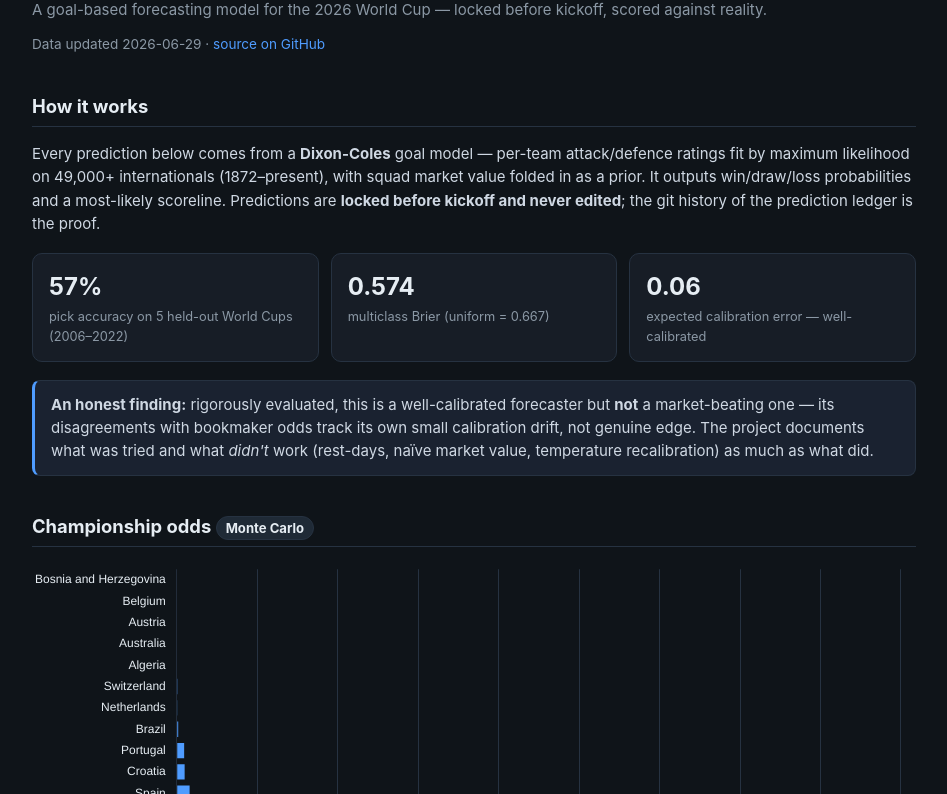
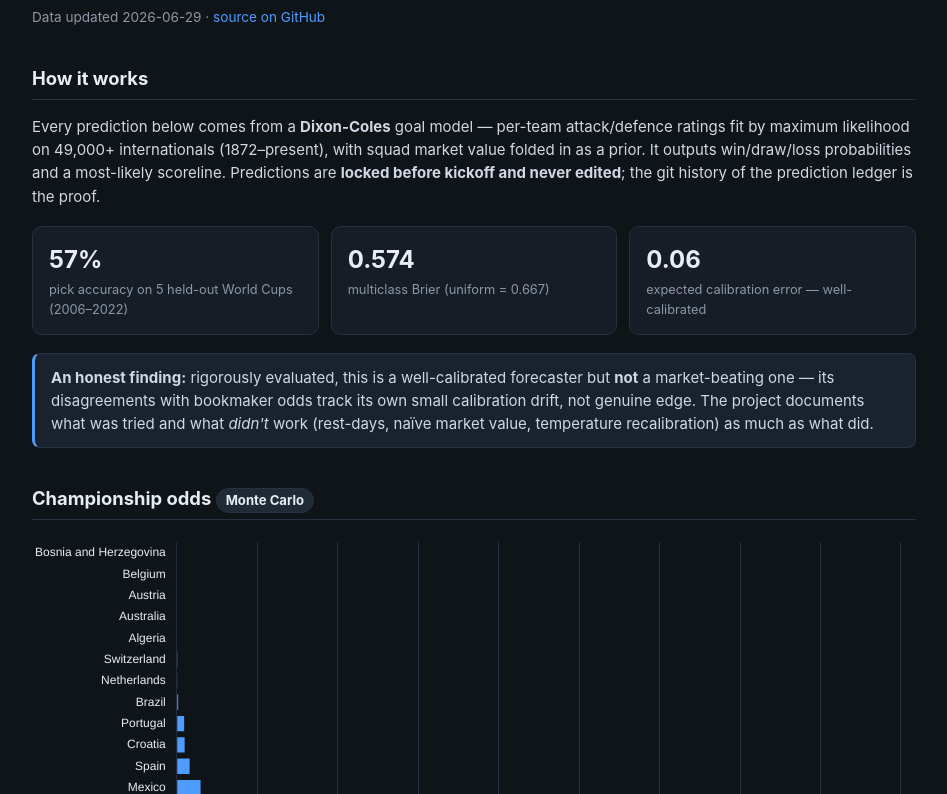
Before and after one commit to qnicondavid/World-Cup-Predictor, a plain HTML site: page docs/index.html in a window 1280 px wide. Shown: the part 83-877 px from the top of the page, without its empty margins (166-1113 px from the left). Drawn offline with nearby package versions, Linux system fonts and the light colour scheme.

Commit message:
Started working on the live demo

```diff
--- a/docs/index.html
+++ b/docs/index.html
@@ -42,7 +42,6 @@
 <body>
 <div class="wrap">
   <h1>World Cup Elo Predictor</h1>
-  <p class="tagline">A goal-based forecasting model for the 2026 World Cup — locked before kickoff, scored against reality.</p>
   <p class="updated">Data updated <span id="updated">…</span> ·
     <a id="repo" href="https://github.com/qnicondavid/World-Cup-Predictor">source on GitHub</a></p>
 
```
